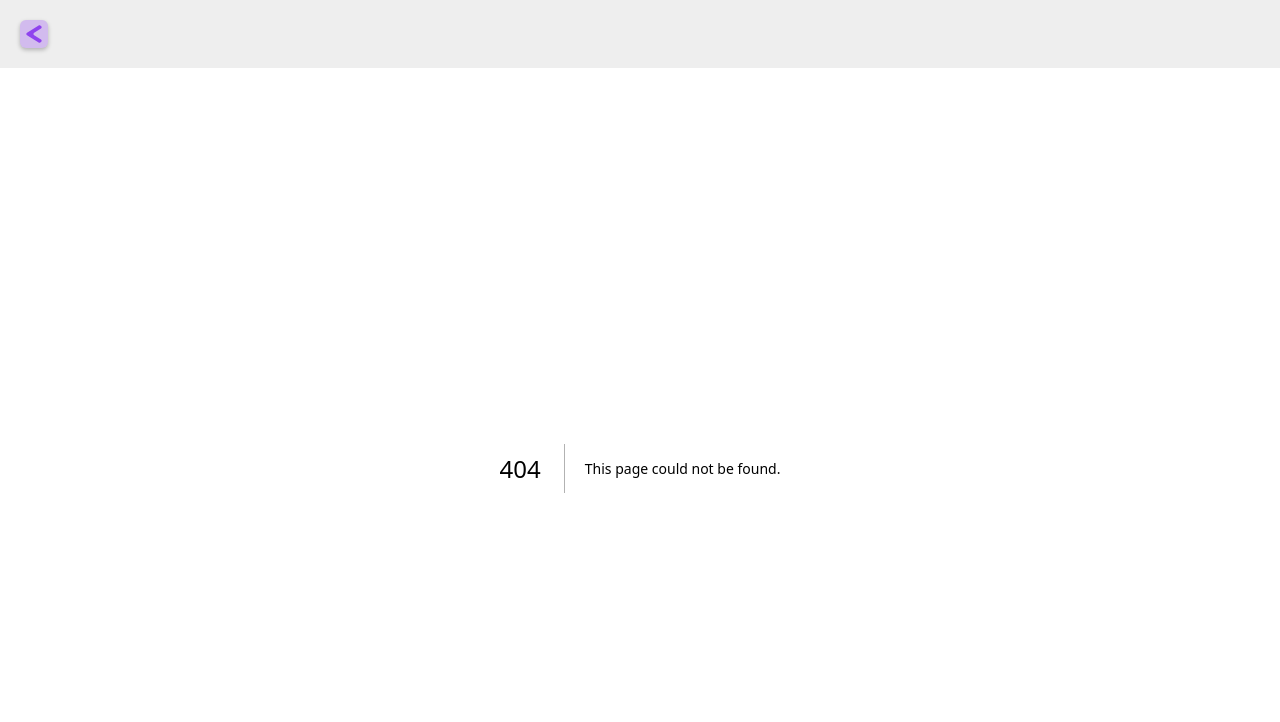
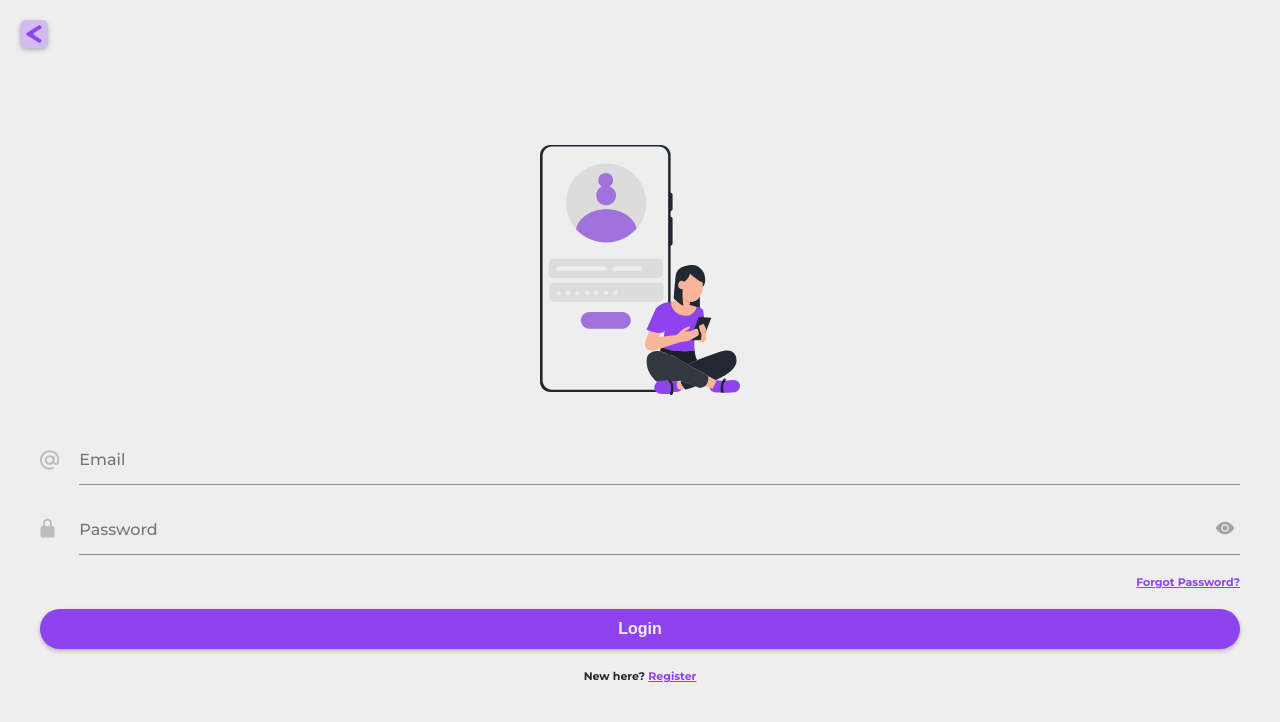
Before and after one commit to Hector14oo/movies-app, a Next.js app: page /account/login in a window 1280 px wide. Before the commit this address had no page. Shown: the top 722 px of the page. Built offline with nearby package versions, Linux system fonts and the light colour scheme.

Commit message:
V_Login: add two new variants of Inputs, icons, and styles

```diff
--- /dev/null
+++ b/public/assets/icons/At.tsx
@@ -0,0 +1,23 @@
+export function At({
+  width = 20,
+  height = 20,
+}: {
+  width?: number;
+  height?: number;
+}) {
+  return (
+    <svg
+      width={width}
+      height={height}
+      viewBox='0 0 20 20'
+      fill='inherit'
+      xmlns='http://www.w3.org/2000/svg'
+    >
+      <path
+        d='M10 0C4.486 0 0 4.486 0 10C0 15.514 4.486 20 10 20C11.466 20 12.961 19.629 14.442 18.896L13.557 17.103C12.353 17.698 11.156 18 10 18C5.589 18 2 14.411 2 10C2 5.589 5.589 2 10 2C14.411 2 18 5.589 18 10V11C18 11.692 17.687 13 16.5 13C15.104 13 15.006 11.181 15 11V6H13V6.025C12.1393 5.36395 11.0853 5.00383 10 5C7.243 5 5 7.243 5 10C5 12.757 7.243 15 10 15C11.45 15 12.748 14.369 13.662 13.379C14.186 14.269 15.07 15 16.5 15C18.773 15 20 12.939 20 11V10C20 4.486 15.514 0 10 0ZM10 13C8.346 13 7 11.654 7 10C7 8.346 8.346 7 10 7C11.654 7 13 8.346 13 10C13 11.654 11.654 13 10 13Z'
+        fill='inherit'
+        fillOpacity='0.5'
+      />
+    </svg>
+  );
+}
--- /dev/null
+++ b/public/assets/icons/BlindEye.tsx
@@ -0,0 +1,33 @@
+export function BlindEye({
+  width = 20,
+  height = 20,
+}: {
+  width?: number;
+  height?: number;
+}) {
+  return (
+    <svg
+      width={width}
+      height={height}
+      viewBox='0 0 18 18'
+      fill='none'
+      xmlns='http://www.w3.org/2000/svg'
+    >
+      <path
+        d='M1.9417 1.05834C1.82322 0.947938 1.66652 0.887835 1.5046 0.890692C1.34268 0.893549 1.18819 0.959142 1.07368 1.07365C0.959173 1.18816 0.893579 1.34265 0.890722 1.50457C0.887866 1.66649 0.947968 1.82319 1.05837 1.94167L16.0584 16.9417C16.1156 17.0031 16.1846 17.0523 16.2613 17.0865C16.3379 17.1206 16.4207 17.139 16.5046 17.1405C16.5885 17.142 16.6719 17.1265 16.7497 17.0951C16.8275 17.0637 16.8982 17.0169 16.9576 16.9575C17.0169 16.8982 17.0637 16.8275 17.0951 16.7497C17.1266 16.6718 17.142 16.5885 17.1405 16.5046C17.139 16.4207 17.1207 16.3379 17.0865 16.2612C17.0524 16.1846 17.0031 16.1156 16.9417 16.0583L1.9417 1.05834ZM17.8967 9.46084C17.4475 10.8087 16.6978 12.0369 15.7042 13.0525L13.1217 10.47C13.4003 9.68994 13.4518 8.84681 13.27 8.03865C13.0883 7.2305 12.6809 6.49054 12.0952 5.90482C11.5095 5.31911 10.7695 4.9117 9.96138 4.72999C9.15323 4.54827 8.3101 4.59972 7.53003 4.87834L5.46587 2.81417C6.58839 2.35747 7.789 2.1234 9.00087 2.125C13.1425 2.125 16.655 4.81084 17.8967 8.53334C17.9967 8.835 17.9967 9.16 17.8967 9.46084Z'
+        fill='inherit'
+        fillOpacity='0.5'
+      />
+      <path
+        d='M12.125 9.00001C12.125 9.15001 12.1142 9.29751 12.0942 9.44168L8.55751 5.90585C9.00083 5.84243 9.4526 5.87504 9.88221 6.00147C10.3118 6.12789 10.7092 6.34517 11.0476 6.6386C11.3859 6.93202 11.6572 7.29473 11.8431 7.70215C12.029 8.10957 12.1251 8.55219 12.125 9.00001ZM9.44168 12.0942L5.90585 8.55751C5.83718 9.03783 5.88129 9.52754 6.0347 9.98785C6.18811 10.4482 6.44659 10.8664 6.78968 11.2095C7.13277 11.5526 7.55104 11.8111 8.01135 11.9645C8.47166 12.1179 8.96136 12.162 9.44168 12.0933V12.0942Z'
+        fill='inherit'
+        fillOpacity='0.5'
+      />
+      <path
+        d='M4.62499 8.99999C4.62499 8.48415 4.71415 7.98916 4.87832 7.52999L2.29499 4.94666C1.30174 5.96236 0.55231 7.19051 0.10332 8.53832C0.00332031 8.83999 0.00332031 9.16499 0.10332 9.46666C1.34415 13.1892 4.85665 15.875 8.99915 15.875C10.2492 15.875 11.4433 15.63 12.5342 15.1858L10.47 13.1217C9.8097 13.3572 9.10247 13.4306 8.40787 13.3358C7.71327 13.2409 7.05165 12.9805 6.47872 12.5765C5.90579 12.1725 5.43834 11.6367 5.11574 11.0143C4.79313 10.3919 4.62482 9.70104 4.62499 8.99999Z'
+        fill='inherit'
+        fillOpacity='0.5'
+      />
+    </svg>
+  );
+}
--- /dev/null
+++ b/public/assets/icons/Eye.tsx
@@ -0,0 +1,28 @@
+export function Eye({
+  width = 20,
+  height = 20,
+}: {
+  width?: number;
+  height?: number;
+}) {
+  return (
+    <svg
+      width={width}
+      height={height}
+      viewBox='0 0 20 14'
+      fill='none'
+      xmlns='http://www.w3.org/2000/svg'
+    >
+      <path
+        d='M10 9.5C11.3807 9.5 12.5 8.38071 12.5 7C12.5 5.61929 11.3807 4.5 10 4.5C8.61929 4.5 7.5 5.61929 7.5 7C7.5 8.38071 8.61929 9.5 10 9.5Z'
+        fill='inherit'
+        fillOpacity='0.75'
+      />
+      <path
+        d='M15.4227 2.51484C13.7148 1.34375 11.8871 0.75 9.99062 0.75C8.28398 0.75 6.62031 1.25781 5.0457 2.25312C3.45781 3.25898 1.90117 5.08594 0.625 7C1.65703 8.71875 3.06875 10.4859 4.53906 11.4992C6.22578 12.6609 8.05977 13.25 9.99062 13.25C11.9047 13.25 13.7348 12.6613 15.432 11.5004C16.9262 10.4766 18.348 8.71172 19.375 7C18.3445 5.30352 16.918 3.54062 15.4227 2.51484ZM10 10.75C9.25832 10.75 8.5333 10.5301 7.91661 10.118C7.29993 9.70596 6.81928 9.12029 6.53545 8.43506C6.25162 7.74984 6.17736 6.99584 6.32206 6.26841C6.46675 5.54098 6.8239 4.8728 7.34835 4.34835C7.8728 3.8239 8.54098 3.46675 9.26841 3.32206C9.99584 3.17736 10.7498 3.25162 11.4351 3.53545C12.1203 3.81928 12.706 4.29993 13.118 4.91661C13.5301 5.5333 13.75 6.25832 13.75 7C13.7489 7.99421 13.3534 8.94738 12.6504 9.65039C11.9474 10.3534 10.9942 10.7489 10 10.75Z'
+        fill='inherit'
+        fillOpacity='0.75'
+      />
+    </svg>
+  );
+}
--- /dev/null
+++ b/public/assets/icons/PadLock.tsx
@@ -0,0 +1,23 @@
+export function PadLock({
+  width = 15,
+  height = 20,
+}: {
+  width?: number;
+  height?: number;
+}) {
+  return (
+    <svg
+      width={width}
+      height={height}
+      viewBox='0 0 16 20'
+      fill='inherit'
+      xmlns='http://www.w3.org/2000/svg'
+    >
+      <path
+        d='M15.5 10C15.5 8.897 14.6591 8 13.625 8H12.6875V5C12.6875 2.243 10.5847 0 8 0C5.41531 0 3.3125 2.243 3.3125 5V8H2.375C1.34094 8 0.5 8.897 0.5 10V18C0.5 19.103 1.34094 20 2.375 20H13.625C14.6591 20 15.5 19.103 15.5 18V10ZM5.1875 5C5.1875 3.346 6.44938 2 8 2C9.55062 2 10.8125 3.346 10.8125 5V8H5.1875V5Z'
+        fill='inherit'
+        fillOpacity='0.5'
+      />
+    </svg>
+  );
+}
--- a/public/assets/icons/index.ts
+++ b/public/assets/icons/index.ts
@@ -1,6 +1,9 @@
 export { AboutUs } from './AboutUs';
 export { ArrowLeft } from './ArrowLeft';
+export { At } from './At';
+export { BlindEye } from './BlindEye';
 export { Cake } from './Cake';
+export { Eye } from './Eye';
 export { Glass } from './Glass';
 export { HeartFill } from './HeartFill';
 export { HeartOutLine } from './HeartOutLine';
@@ -8,6 +11,7 @@ export { Home } from './Home';
 export { Location } from './Location';
 export { PopCorn } from './PopCorn';
 export { Menu } from './Menu';
+export { PadLock } from './PadLock';
 export { Play } from './Play';
 export { Star } from './Star';
 export { X } from './X';
--- /dev/null
+++ b/src/app/account/login/page.tsx
@@ -0,0 +1,5 @@
+import { Container_Login } from '@containers';
+
+export default function LoginPage() {
+  return <Container_Login />;
+}
--- a/src/components/Input/index.tsx
+++ b/src/components/Input/index.tsx
@@ -1,24 +1,82 @@
-import { ChangeEvent } from 'react';
-import { Glass } from 'assets/icons';
+'use client';
+
+import { ChangeEvent, useState } from 'react';
+import { Glass, At, PadLock, Eye, BlindEye } from 'assets/icons';
 import styles from '@styles/components/Inputs.module.css';
 
-export function InputSearcher({
+export function Input({
   handler,
   value,
+  type,
 }: {
-  handler: (e: ChangeEvent<HTMLInputElement>) => void;
-  value: string;
+  handler?: (e: ChangeEvent<HTMLInputElement>) => void;
+  value?: string;
+  type?: 'SEARCH' | 'EMAIL' | 'PASSWORD';
 }) {
+  const [blind, setBlind] = useState(false);
+
+  switch (type) {
+    case 'EMAIL':
       return (
-    <div className={styles.Searcher}>
-      <Glass width={25} height={25} />
+        <label
+          htmlFor='email'
+          className={styles.FormInput}
+        >
+          <At
+            width={20}
+            height={20}
+          />
+          <input
+            type='email'
+            id='email'
+            placeholder='Email'
+          />
+        </label>
+      );
+      break;
+    case 'PASSWORD':
+      return (
+        <label
+          htmlFor='password'
+          className={styles.FormInput}
+        >
+          <i>
+            <PadLock
+              width={15}
+              height={20}
+            />
+          </i>
+          <input
+            type={blind ? 'text' : 'password'}
+            id='password'
+            placeholder='Password'
+          />
+          <i onClick={() => setBlind(!blind)}>
+            {blind ? <BlindEye width={18} height={18} /> : <Eye />}
+          </i>
+        </label>
+      );
+      break;
+    default:
+      return (
+        <label
+          htmlFor='search'
+          className={styles.Searcher}
+        >
+          <Glass
+            width={25}
+            height={25}
+          />
           <div />
           <input
+            id='search'
             type='text'
             placeholder='Movie Name'
             onChange={handler}
             value={value}
           />
-    </div>
+        </label>
       );
+      break;
   }
+}
--- a/src/components/index.ts
+++ b/src/components/index.ts
@@ -2,6 +2,6 @@ export { Button } from './Button';
 export { Card } from './Card';
 export { FloatingMenu } from './FloatingMenu';
 export { Header } from './Header';
-export { InputSearcher } from './Input';
+export { Input } from './Input';
 export { Logo } from './Logo';
 export { Rank } from './Rank';
--- /dev/null
+++ b/src/containers/Container_Login.tsx
@@ -0,0 +1,32 @@
+'use client';
+import Link from 'next/link';
+import { Button, Input } from '@components';
+import { Login } from 'assets/figures';
+
+import styles from '@styles/containers/Login.module.css';
+export function Container_Login() {
+  const handleClick = () => {
+    alert('Login');
+  };
+  return (
+    <main className={styles.Login}>
+      <Login
+        width={200}
+        height={250}
+      />
+      <form action=''>
+        <Input type='EMAIL' />
+        <Input type='PASSWORD' />
+        <Link href={'/account/forgot-password'}>Forgot Password?</Link>
+        <Button
+          type='NORMAL'
+          text='Login'
+          handler={handleClick}
+        />
+        <span>
+          New here? <Link href={'/account/forgot-password'}>Register</Link>
+        </span>
+      </form>
+    </main>
+  );
+}
--- a/src/containers/index.ts
+++ b/src/containers/index.ts
@@ -3,3 +3,4 @@ export { Container_Search } from './Container_Search';
 export { Container_Trending } from './Container_Trending';
 export { Container_Favorites } from './Container_Favorites';
 export { Container_Account } from './Container_Account';
+export { Container_Login } from './Container_Login';
--- a/src/styles/components/Inputs.module.css
+++ b/src/styles/components/Inputs.module.css
@@ -14,8 +14,8 @@
 .Searcher:hover {
   box-shadow: 0 4px 8px var(--C2-B);
 }
-.Searcher > svg{
-  fill: var(--C2)
+.Searcher > svg {
+  fill: var(--C2);
 }
 .Searcher > div {
   width: 2px;
@@ -31,3 +31,41 @@
 .Searcher > input::placeholder {
   color: var(--C3-50);
 }
+
+.FormInput {
+  width: 100%;
+  height: 50px;
+  position: relative;
+  display: flex;
+  gap: 20px;
+  align-items: center;
+}
+.FormInput svg {
+  fill: var(--C3-50);
+}
+.FormInput i {
+  width: 20px;
+}
+.FormInput input {
+  width: 100%;
+  height: 100%;
+  padding-right: 20px;
+  color: inherit;
+  font-weight: 500;
+
+  color: var(--C3-50);
+  border-bottom: 1px solid var(--C3-50);
+}
+.FormInput i:last-of-type {
+  width: fit-content;
+  height: fit-content;
+  padding: 5px;
+  margin: auto 0;
+  position: absolute;
+  top: 0;
+  bottom: 0;
+  right: 0;
+
+  color: var(--C3-50);
+  background-color: var(--C1);
+}
--- /dev/null
+++ b/src/styles/containers/Login.module.css
@@ -0,0 +1,27 @@
+.Login {
+  width: 100%;
+  height: 100%;
+  justify-content: center;
+}
+.Login form {
+  width: 100%;
+  padding: 20px;
+  display: flex;
+  flex-direction: column;
+  gap: 20px;
+}
+.Login form a,
+.Login span {
+  font-size: var(--SMALLY);
+}
+.Login form a {
+  width: 100%;
+  color: var(--C2);
+}
+.Login form > a {
+  text-align: right;
+}
+.Login form span {
+  width: 100%;
+  text-align: center;
+}
```
Lines whose indentation alone changed are shown as unchanged.
